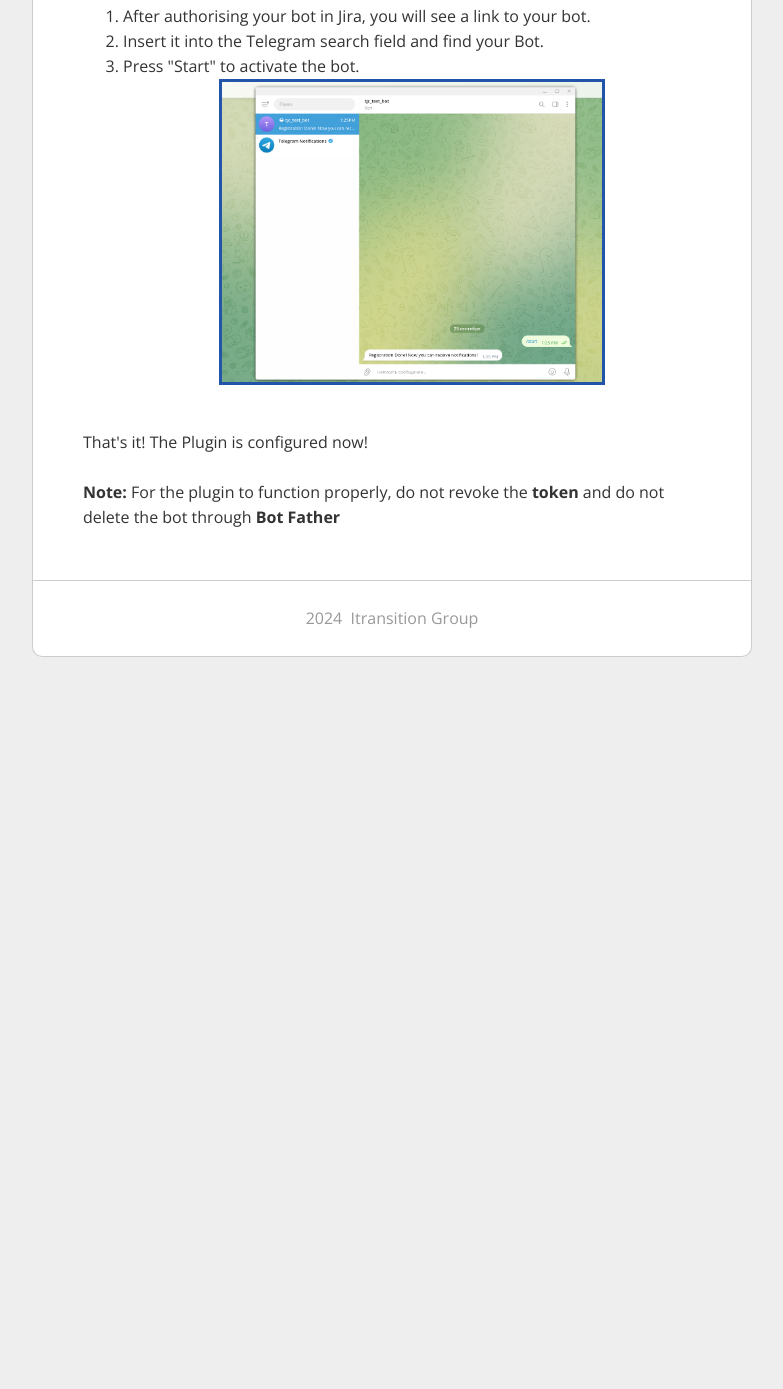
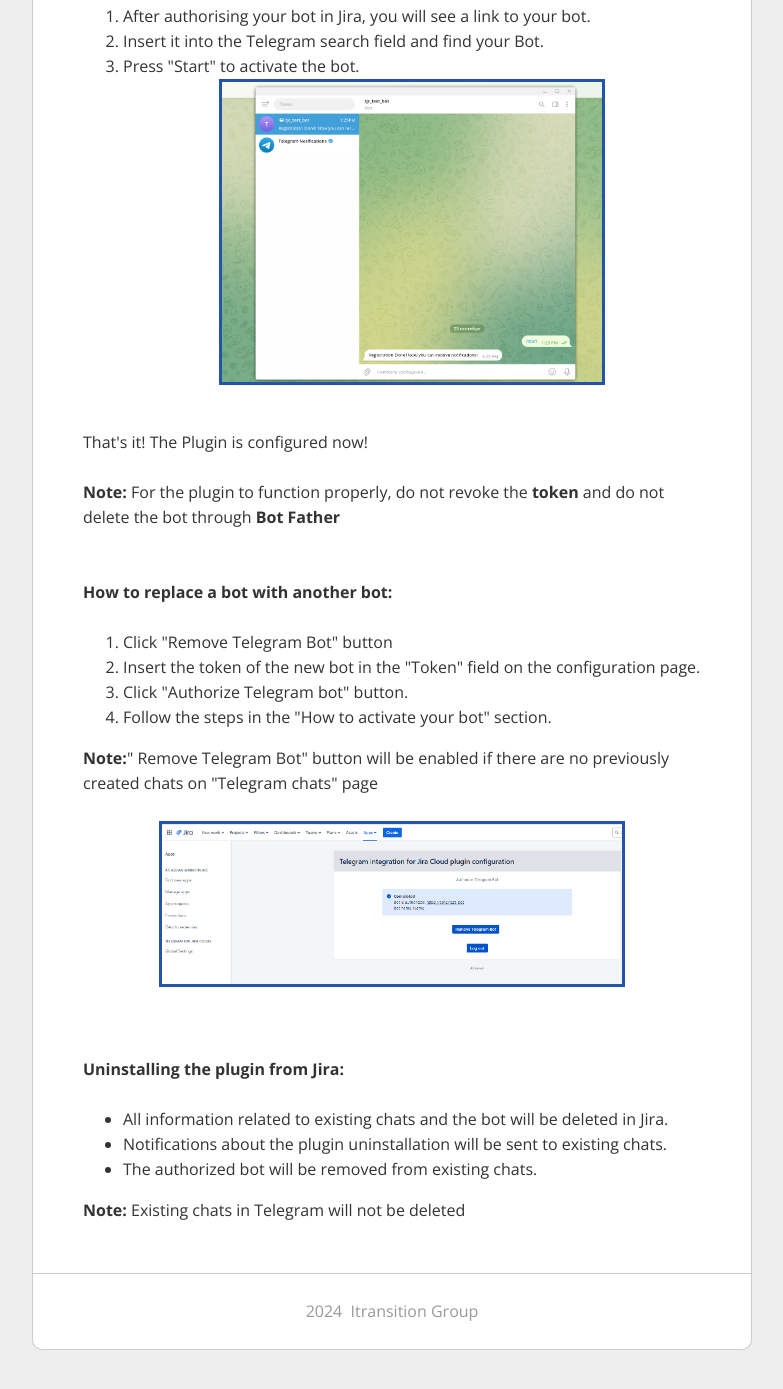
Before and after one commit to itransition-atlassian/itransition-atlassian.github.io, a Jekyll site: the page built from telegram/cloud/admin-guide.html, in a window 1280 px wide and 1400 px high, scrolled down 3010 px. Shown: the top 1389 px of the window, without its empty margins (248-1031 px from the left). Built offline with Jekyll 4.4.1, drawn with Linux system fonts in a browser that asks for light colours; nearby versions of some CDN libraries; before the commit the page ends 3717 px from its top, so only the background shows below that.

Commit message:
Added description to remove bot and uninstall plugin

```diff
--- a/telegram/cloud/admin-guide.html
+++ b/telegram/cloud/admin-guide.html
@@ -128,3 +128,25 @@
 <br>
 <p>That's it! The Plugin is configured now!</p>
 <p><b>Note:</b> For the plugin to function properly, do not revoke the <b>token</b> and do not delete the bot through <b>Bot Father</b></p>
+<br>
+<p><b>How to replace a bot with another bot:</b></p>
+<ol type="1">
+    <li>Click "Remove Telegram Bot" button</li>
+    <li>Insert the token of the new bot in the "Token" field on the configuration page.</li>
+    <li>Click "Authorize Telegram bot" button.</li>
+    <li>Follow the steps in the "How to activate your bot" section.</li>
+</ol>
+<p><b>Note:</b>" Remove Telegram Bot" button will be enabled if there are no previously created chats on "Telegram chats" page</p>
+<a href="#" onclick="return false;">
+    <img onclick="makeFullScreen(this)" class="screenshot-small fullscreen"
+         title="Click the image to open in full size"
+         src="../../assets/img/screenshots/telegram/cloud/administrator-remove-bot.png"/>
+</a>
+<br><br>
+<p><b>Uninstalling the plugin from Jira:</b></p>
+<ul>
+    <li>All information related to existing chats and the bot will be deleted in Jira.</li>
+    <li>Notifications about the plugin uninstallation will be sent to existing chats.</li>
+    <li>The authorized bot will be removed from existing chats.</li>
+</ul>
+<p><b>Note:</b> Existing chats in Telegram will not be deleted</p>
```
Also changed, not shown: assets/img/screenshots/telegram/cloud/administrator-remove-bot.png (added).
